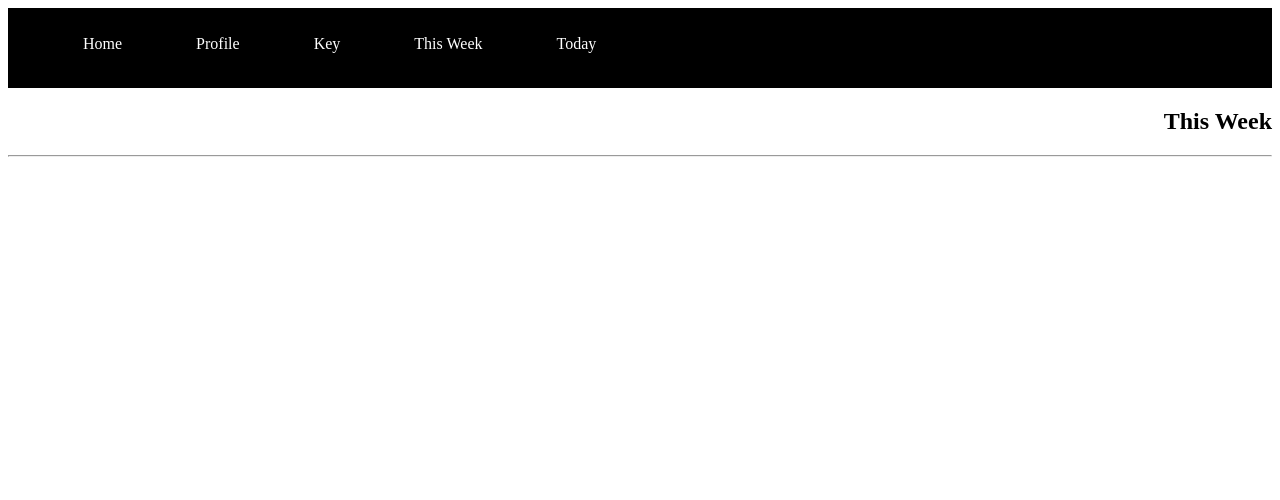
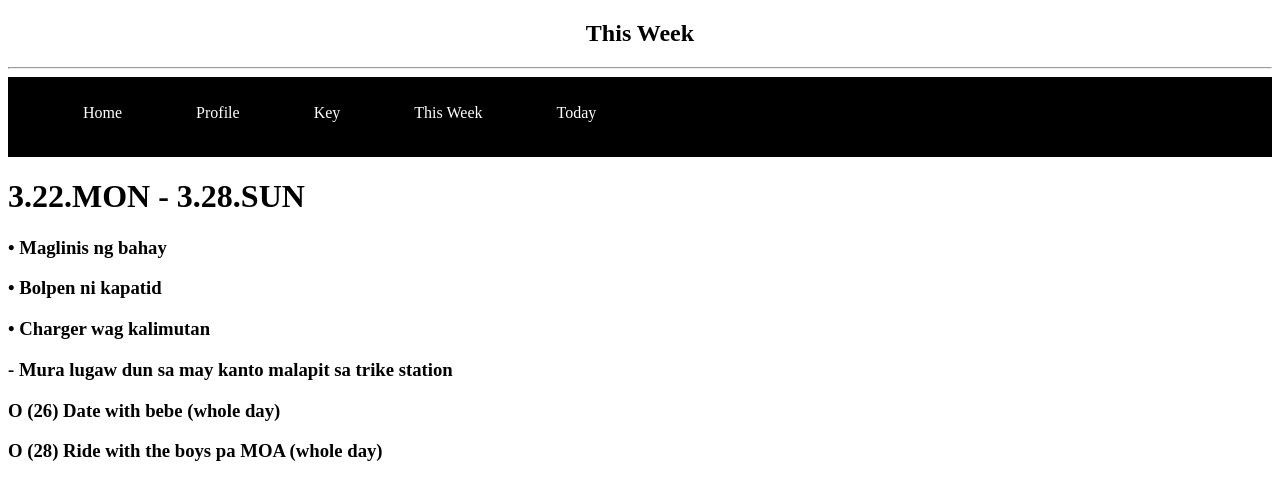
Before and after one commit to luisbauu/BuJo, a Django app: page /this_week/ in a window 1280 px wide. Shown: the top 500 px of the page. Run offline with Django 3.2, Linux system fonts and the light colour scheme.

Commit message:
HTML placeholder values and img done

```diff
--- a/BauJo/BauJo/templates/base.html
+++ b/BauJo/BauJo/templates/base.html
@@ -5,14 +5,18 @@
 <link rel=stylesheet href="{% static 'style.css' %}">
 {% endblock %}
 
-
 <html>
 <head>
 	<meta charest = "utf-8">
 	<meta name= "viewport" content = "width=device-width">
 
 	<title>{% block title %}{% endblock %}</title>
-	<nav>
+
+    <h2 align = 'center'> {% block header %} {% endblock %} </h2>
+    <hr class="dotted">
+</head>
+<body>
+    <nav>
         <ul>
             <li><a href = "{% url 'home' %}">Home</a></li>
             <li><a href = "{% url 'profile' %}">Profile</a></li>
@@ -21,11 +25,6 @@
             <li><a href = "{% url 'today' %}">Today</a></li>
         </ul>
     </nav>
-
-    <h2 align = 'right'> {% block header %} {% endblock %} </h2>
-    <hr class="dotted">
-</head>
-<body>
 {% block body %}
 {% endblock %}
 </body>
--- a/BauJo/BauJo/templates/home.html
+++ b/BauJo/BauJo/templates/home.html
@@ -19,6 +19,7 @@
 {{ form }}
 <input type="submit" name="submit" id = "submit" value = "Submit Name">
 </form>
+
 {% endif %}
 
 {% endblock %}
--- a/BauJo/BauJo/templates/this_week.html
+++ b/BauJo/BauJo/templates/this_week.html
@@ -3,3 +3,16 @@
 {% block title %}This Week{% endblock %}
 
 {% block header %}This Week{% endblock %}
+
+{% block body %}
+
+<h1> 3.22.MON - 3.28.SUN </h1>
+
+<h3> • Maglinis ng bahay </h3>
+<h3> • Bolpen ni kapatid </h3>
+<h3> • Charger wag kalimutan</h3>
+<h3> - Mura lugaw dun sa may kanto malapit sa trike station </h3>
+<h3> O (26) Date with bebe (whole day) </h3>
+<h3> O (28) Ride with the boys pa MOA (whole day) </h3>
+
+{% endblock %}
--- a/BauJo/BauJo/views.py
+++ b/BauJo/BauJo/views.py
@@ -5,30 +5,26 @@ from datetime import datetime
 from .forms import home, profile, key, this_week, today
 
 def page_home(request):
-	form = home()
-	# if request.method == 'POST':
-	# 	form = home(request.POST)
-	# else:
-	# 	form = home()
-	return render(request, 'home.html', {'form' : form})
+	if request.method == 'POST':
+		form = home(request.POST)
+		if form.is_valid():
+			return render(request, 'home.html', {'form' : form, 'name' : form.cleaned_data['name']})
+	else:
+		form = home()
+		return render(request, 'home.html', {'form' : form})
 
 def page_profile(request):
-	return render(request, 'profile.html',{'profile': profile})
+	return render(request, 'profile.html')
 
 def page_key(request):
-	return render(request, 'key.html',{'profile': profile})
+	return render(request, 'key.html')
 
 def page_this_week(request):
-	return render(request, 'this_week.html',{'profile': profile})
+    return render(request, 'this_week.html')
 
 def page_today(request):
-	 # return HttpResponse("<h1>Hello, world !</h1>")
-    # Some Date Object, for example a default generated by datetime
+
     myDate = datetime.now()
+    formattedDate = myDate.strftime("%m.%d.%A")
 
-    # Give a format to the date
-    # Displays something like: Aug. 27, 2017, 2:57 p.m.
-    formatedDate = myDate.strftime("%m-%d-%A")
-
-    # Do something with the formatted date
-    return render(request, 'today.html', {'date': formatedDate})
+    return render(request, 'today.html', {'date': formattedDate})
```
Also changed, not shown: BauJo/BauJo/templates/key.html (+11 -0 lines), BauJo/BauJo/templates/profile.html (+11 -0 lines), BauJo/BauJo/templates/today.html (+7 -0 lines), BauJo/BauJo/static/john.jpg (added).
